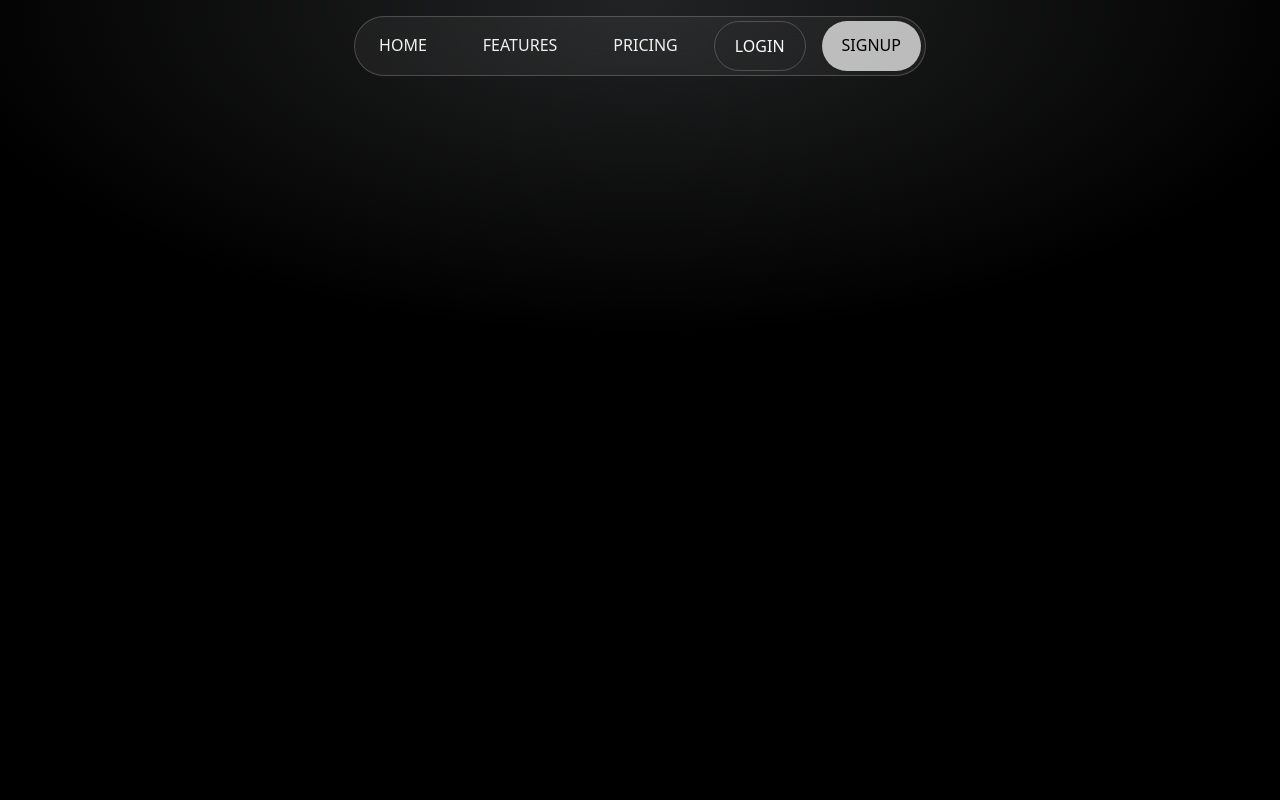
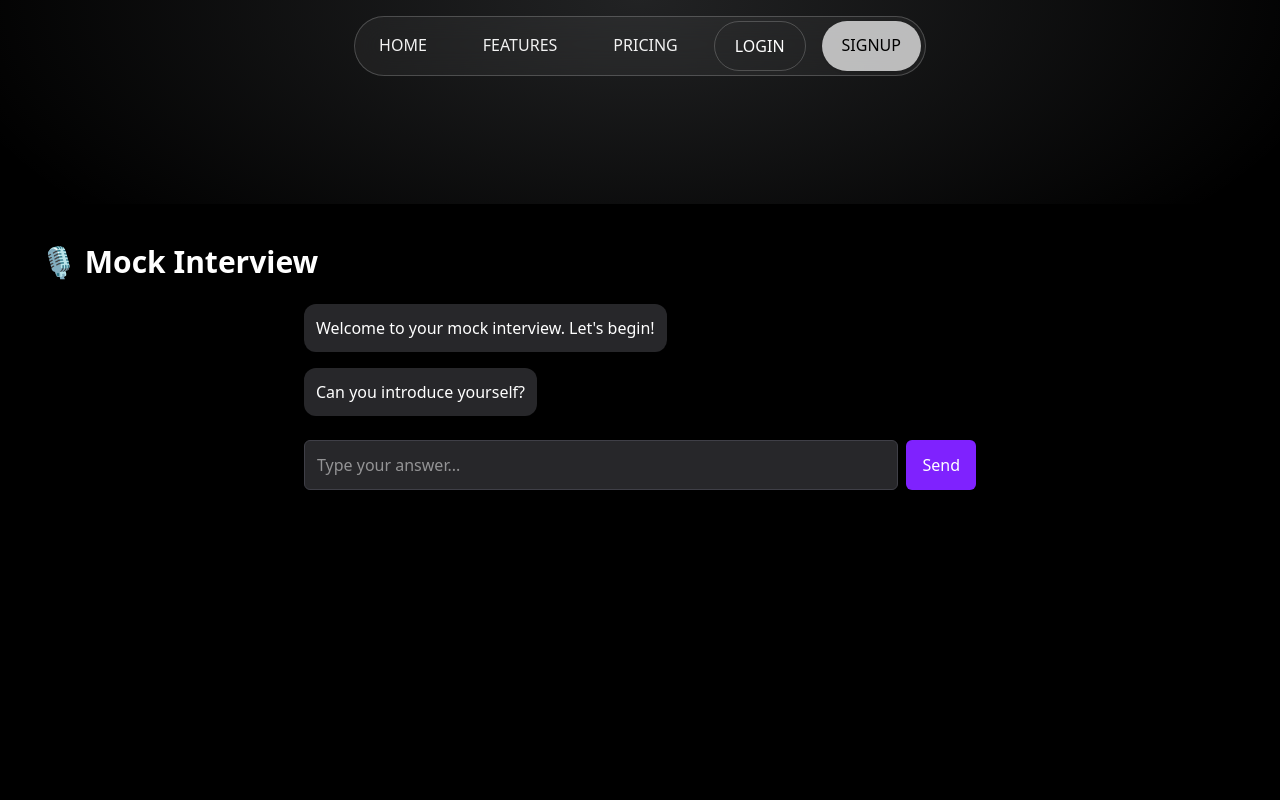
Before and after one commit to uditnarayanDas/AI-Interviewer, a React (Vite) app: page /interview in a window 1280 px wide. Shown: the top 800 px of the page. Built offline with nearby package versions, Linux system fonts and the light colour scheme; no server answers; sample sign-in values are in the browser's storage.

Commit message:
new comit

```diff
--- a/src/App.jsx
+++ b/src/App.jsx
@@ -8,6 +8,7 @@ import { useLocation } from "react-router-dom";
 import SignupPage from "./components/SignupPage";
 import Interviewform from "./pages/Interviewform";
 import ProtectedRoute from "./components/ProtectedRoute";
+import InterviewPage from "./pages/InterviewPage";
 
 function App() {
   const Location = useLocation();
@@ -37,7 +38,9 @@ function App() {
       {/* ✅ Page Content */}
       <div
         className={
-          isLoginPage
+          isInterviewFormPage
+            ? "min-h-screen w-full bg-black flex items-center justify-center"
+            : isLoginPage
             ? "relative z-10 h-[calc(100vh-4rem)] overflow-hidden flex items-center justify-center px-6 sm:px-10"
             : "relative z-10 max-w-7xl mx-auto pt-28 px-6 pb-20"
         }
@@ -55,6 +58,14 @@ function App() {
                 </ProtectedRoute>
               }
             />
+            <Route
+              path="/interview"
+              element={
+                <ProtectedRoute>
+                  <InterviewPage />
+                </ProtectedRoute>
+              }
+            />
             {/* Add more routes as needed */}
           </Routes>
         </AnimatePresence>
--- a/src/pages/Home.jsx
+++ b/src/pages/Home.jsx
@@ -1,7 +1,6 @@
 import { motion } from "framer-motion";
 import video1 from "../assets/video1.mp4";
 import video2 from "../assets/video1.mp4";
-import SpotlightWrapper from "./SpotlightWrapper";
 import { Second } from "./Second";
 import Magnet from "../components/Magnet";
 import Radio, { RadioGroup } from "../components/Radio";
--- /dev/null
+++ b/src/pages/InterviewPage.jsx
@@ -0,0 +1,64 @@
+// pages/InterviewPage.jsx
+import React, { useState } from "react";
+
+export default function InterviewPage() {
+  const [messages, setMessages] = useState([
+    { from: "ai", text: "Welcome to your mock interview. Let's begin!" },
+    { from: "ai", text: "Can you introduce yourself?" },
+  ]);
+  const [input, setInput] = useState("");
+
+  const handleSend = () => {
+    if (!input.trim()) return;
+
+    // Append user's answer
+    const newMessages = [...messages, { from: "user", text: input }];
+    setMessages(newMessages);
+    setInput("");
+
+    // Simulate AI next question (replace this with backend later)
+    setTimeout(() => {
+      setMessages((prev) => [
+        ...prev,
+        { from: "ai", text: "What are your strengths?" },
+      ]);
+    }, 1500);
+  };
+
+  return (
+    <div className="min-h-screen bg-black text-white px-4 py-10">
+      <h1 className="text-3xl font-bold mb-6">🎙️ Mock Interview</h1>
+
+      <div className="space-y-4 max-w-2xl mx-auto mb-6">
+        {messages.map((msg, index) => (
+          <div
+            key={index}
+            className={`p-3 rounded-xl w-fit max-w-[80%] ${
+              msg.from === "ai"
+                ? "bg-zinc-800 text-left"
+                : "bg-violet-600 ml-auto text-right"
+            }`}
+          >
+            {msg.text}
+          </div>
+        ))}
+      </div>
+
+      <div className="flex gap-2 max-w-2xl mx-auto">
+        <input
+          className="flex-1 p-3 rounded-md bg-zinc-800 border border-zinc-700 text-white focus:outline-none"
+          placeholder="Type your answer..."
+          value={input}
+          onChange={(e) => setInput(e.target.value)}
+          onKeyDown={(e) => e.key === "Enter" && handleSend()}
+        />
+        <button
+          className="bg-violet-600 px-4 rounded-md text-white font-medium"
+          onClick={handleSend}
+        >
+          Send
+        </button>
+      </div>
+    </div>
+  );
+}
--- a/src/pages/Interviewform.jsx
+++ b/src/pages/Interviewform.jsx
@@ -1,16 +1,23 @@
-import React, { useState } from 'react';
-import { motion } from 'framer-motion';
-import { Upload, LogOut, User, Briefcase, Building2, FileText } from 'lucide-react';
-import { useNavigate } from 'react-router-dom';
-import { auth } from '../firebaseauthentication/config';
-import { signOut } from 'firebase/auth';
+import React, { useState } from "react";
+import { motion } from "framer-motion";
+import {
+  Upload,
+  LogOut,
+  User,
+  Briefcase,
+  Building2,
+  FileText,
+} from "lucide-react";
+import { useNavigate } from "react-router-dom";
+import { auth } from "../firebaseauthentication/config";
+import { signOut } from "firebase/auth";
 
 const InterviewForm = () => {
   const [formData, setFormData] = useState({
-    name: '',
-    experience: '',
-    company: '',
-    resume: null
+    name: "",
+    experience: "",
+    company: "",
+    resume: null,
   });
 
   const handleFileUpload = (e) => {
@@ -21,31 +28,38 @@ const InterviewForm = () => {
 
   const handleSubmit = (e) => {
     e.preventDefault();
-    console.log('Form Submitted:', formData);
+    console.log("Form Submitted:", formData);
+
+    navigate("/interview");
   };
 
-  const navigate = useNavigate()
+  const navigate = useNavigate();
   async function logOut() {
-    await signOut(auth)
+    await signOut(auth);
     localStorage.removeItem("vocra_loggedin");
-    navigate("/login")
+    navigate("/login");
   }
   return (
-    <div className="min-h-screen bg-gradient-to-br from-gray-900 via-black to-gray-800 text-white px-4">
-      {/* Header */}
+    <div className="min-h-screen w-full bg-gradient-to-br from-gray-900 via-black to-gray-800 text-white px-4">
+
       <motion.header
         initial={{ y: -50, opacity: 0 }}
         animate={{ y: 0, opacity: 1 }}
         transition={{ duration: 0.5 }}
         className="sticky top-0 z-50 backdrop-blur bg-white/5 border-b border-white/10 px-4 sm:px-8 py-4 flex justify-between items-center rounded-2xl"
       >
-        <h1 className="text-xl sm:text-2xl font-bold bg-white/90 bg-clip-text text-transparent">VOCRA</h1>
-        <button onClick={logOut} className="text-red-400 border border-red-500/30 px-4 py-2 rounded-lg hover:bg-red-500/10 transition-all flex items-center gap-2">
+        <h1 className="text-xl sm:text-2xl font-bold bg-white/90 bg-clip-text text-transparent">
+          VOCRA
+        </h1>
+        <button
+          onClick={logOut}
+          className="text-red-400 border border-red-500/30 px-4 py-2 rounded-lg hover:bg-red-500/10 transition-all flex items-center gap-2"
+        >
           <LogOut className="w-4 h-4" /> Logout
         </button>
       </motion.header>
 
-      {/* Form Container */}
+
       <main className="flex justify-center py-12">
         <motion.form
           initial={{ opacity: 0, scale: 0.95 }}
@@ -55,44 +69,55 @@ const InterviewForm = () => {
           className="w-full max-w-2xl bg-white/5 backdrop-blur-lg rounded-2xl p-6 sm:p-10 border border-white/10 shadow-2xl"
         >
           <div className="text-center mb-8">
-            <h2 className="text-3xl sm:text-4xl font-bold bg-gradient-to-r from-white via-blue-200 to-purple-300 bg-clip-text text-transparent">Interview Form</h2>
-            <p className="text-gray-400 mt-2">Fill in your details to start your interview journey</p>
+            <h2 className="text-3xl sm:text-4xl font-bold bg-gradient-to-r from-white via-blue-200 to-purple-300 bg-clip-text text-transparent">
+              Interview Form
+            </h2>
+            <p className="text-gray-400 mt-2">
+              Fill in your details to start your interview journey
+            </p>
           </div>
 
-          {/* Name */}
+
           <div className="mb-6">
             <label className="mb-2 font-medium flex items-center gap-2">
-              <User className="w-4 h-4" /> Your Name <span className="text-red-400">*</span>
+              <User className="w-4 h-4" /> Your Name{" "}
+              <span className="text-red-400">*</span>
             </label>
             <input
               type="text"
               placeholder="Enter your full name"
               required
               value={formData.name}
-              onChange={(e) => setFormData({ ...formData, name: e.target.value })}
+              onChange={(e) =>
+                setFormData({ ...formData, name: e.target.value })
+              }
               className="w-full px-4 py-3 rounded-md bg-black/20 border border-white/20 placeholder:text-gray-400 focus:outline-none focus:ring-2 focus:ring-blue-300"
             />
           </div>
 
-          {/* Experience */}
           <div className="mb-6">
             <label className="mb-2 font-medium flex items-center gap-2">
-              <Briefcase className="w-4 h-4" /> Experience <span className="text-red-400">*</span>
+              <Briefcase className="w-4 h-4" /> Experience{" "}
+              <span className="text-red-400">*</span>
             </label>
             <select
               required
               value={formData.experience}
-              onChange={(e) => setFormData({ ...formData, experience: e.target.value })}
+              onChange={(e) =>
+                setFormData({ ...formData, experience: e.target.value })
+              }
               className="w-full px-4 py-3 rounded-md bg-black/20 border border-white/20 text-white placeholder:text-black focus:outline-none focus:ring-2 focus:ring-blue-400"
             >
-              <option value="" disabled>Select your experience level</option>
+              <option value="" disabled>
+                Select your experience level
+              </option>
               <option value="0-1">0-1 years</option>
               <option value="1-3">1-3 years</option>
               <option value="3+">3+ years</option>
             </select>
           </div>
 
-          {/* Company */}
+
           <div className="mb-6">
             <label className="mb-2 font-medium flex items-center gap-2">
               <Building2 className="w-4 h-4" /> Company You Applied
@@ -101,15 +126,18 @@ const InterviewForm = () => {
               type="text"
               placeholder="Enter company name (optional)"
               value={formData.company}
-              onChange={(e) => setFormData({ ...formData, company: e.target.value })}
+              onChange={(e) =>
+                setFormData({ ...formData, company: e.target.value })
+              }
               className="w-full px-4 py-3 rounded-md bg-black/20 border border-white/20 placeholder:text-gray-400 focus:outline-none focus:ring-2 focus:ring-blue-400"
             />
           </div>
 
-          {/* Resume */}
+
           <div className="mb-6">
             <label className="mb-2 font-medium flex items-center gap-2">
-              <FileText className="w-4 h-4" /> Upload Resume <span className="text-red-400">*</span>
+              <FileText className="w-4 h-4" /> Upload Resume{" "}
+              <span className="text-red-400">*</span>
             </label>
             <div className="relative w-full border border-dashed border-white/20 rounded-md p-6 text-center cursor-pointer hover:border-blue-400/50 transition">
               <input
@@ -120,12 +148,16 @@ const InterviewForm = () => {
                 className="absolute inset-0 w-full h-full opacity-0 cursor-pointer"
               />
               <Upload className="w-6 h-6 mx-auto text-gray-400 mb-2" />
-              <p className="text-sm">{formData.resume ? formData.resume.name : 'Click to upload your resume'}</p>
+              <p className="text-sm">
+                {formData.resume
+                  ? formData.resume.name
+                  : "Click to upload your resume"}
+              </p>
               <p className="text-xs text-gray-500">PDF, DOC, DOCX up to 10MB</p>
             </div>
           </div>
 
-          {/* Submit */}
+
           <div>
             <motion.button
               whileHover={{ scale: 1.05 }}
@@ -137,8 +169,10 @@ const InterviewForm = () => {
             </motion.button>
           </div>
 
-          {/* Footer Message */}
-          <p className="text-center text-gray-400 text-sm mt-6">Ready to showcase your skills? Let’s begin!</p>
+
+          <p className="text-center text-gray-400 text-sm mt-6">
+            Ready to showcase your skills? Let’s begin!
+          </p>
         </motion.form>
       </main>
     </div>
```
Also changed, not shown: src/pages/About.jsx (deleted), src/pages/AuroraHero.jsx (deleted). Lines whose indentation alone changed are shown as unchanged.
